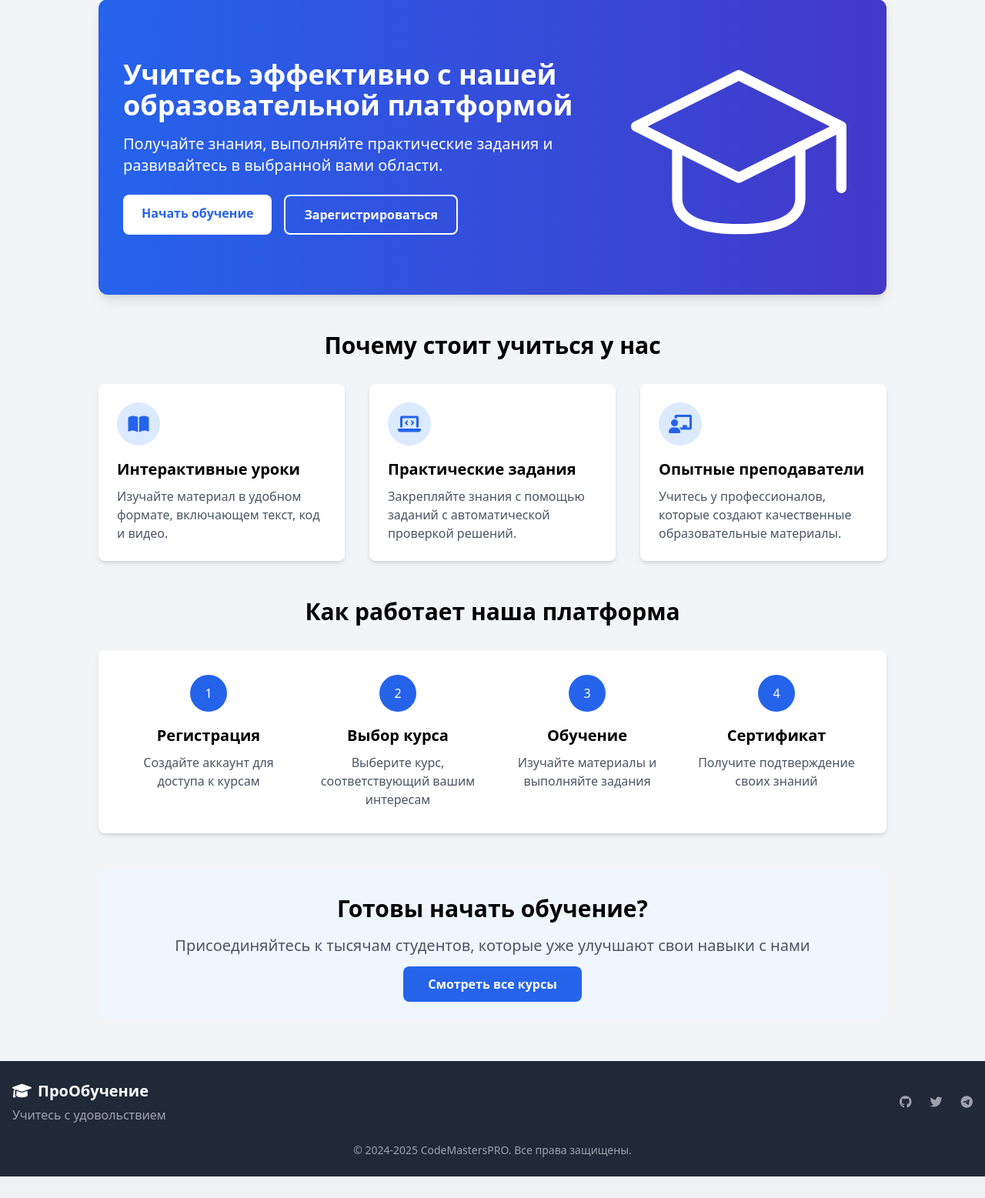
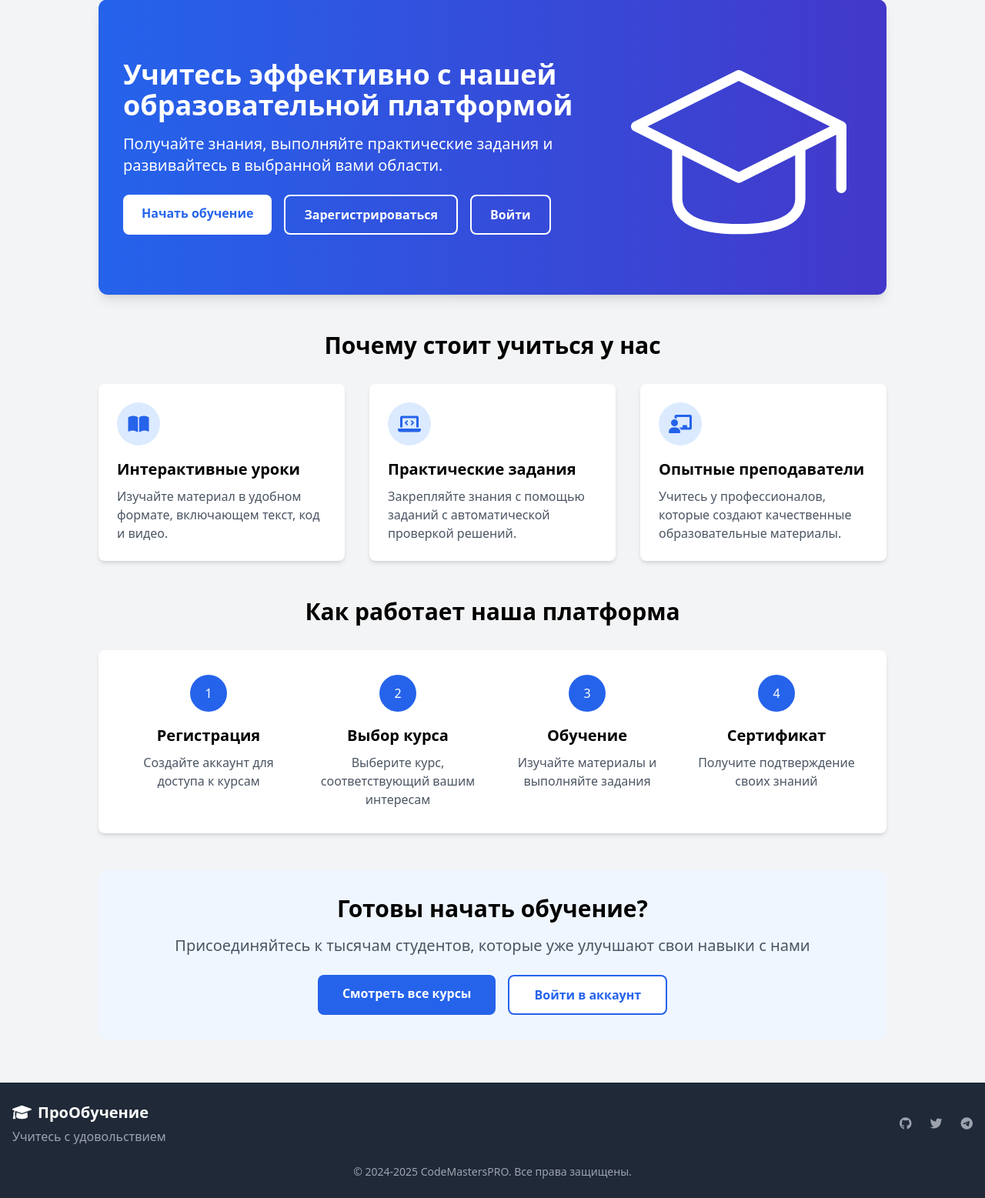
Before and after one commit to Sagaidak-Yevgeniy/proobuchdev, a Django app: page / in a window 1280 px wide. Shown: the part 89-1646 px from the top of the page at 77% size. Before the commit the page ends 1618 px from the top, so only its background shows below. Run offline with Django 5.2, Linux system fonts and the light colour scheme; parts of the project's set-up code (start-up, migrations or seed data) failed here and were passed over; some libraries are stand-ins or nearby versions.

Commit message:
Add login button to match registration button style
Replit-Commit-Author: Agent
Replit-Commit-Session-Id: 27bd9cc6-dd37-49f3-809c-eaee9c710eaa
Replit-Commit-Screenshot-Url: https://storage.googleapis.com/screenshot-production-us-central1/dd7133e5-0784-467d-88f8-1237e43ae485/7fa972f9-8502-4473-9c2c-10389b12a134.jpg

```diff
--- a/templates/home.html
+++ b/templates/home.html
@@ -14,6 +14,7 @@
                     <a href="{% url 'course_list' %}" class="bg-white text-blue-600 px-6 py-3 rounded-lg font-semibold hover:bg-blue-100 transition">Начать обучение</a>
                     {% if not user.is_authenticated %}
                     <a href="{% url 'register' %}" class="bg-transparent border-2 border-white text-white px-6 py-3 rounded-lg font-semibold hover:bg-white hover:text-blue-600 transition">Зарегистрироваться</a>
+                    <a href="{% url 'login' %}" class="bg-transparent border-2 border-white text-white px-6 py-3 rounded-lg font-semibold hover:bg-white hover:text-blue-600 transition">Войти</a>
                     {% endif %}
                 </div>
             </div>
@@ -87,7 +88,12 @@
     <section class="bg-blue-50 p-8 rounded-xl text-center mb-8">
         <h2 class="text-2xl sm:text-3xl font-bold mb-4">Готовы начать обучение?</h2>
         <p class="text-base sm:text-lg md:text-xl text-gray-600 mb-6">Присоединяйтесь к тысячам студентов, которые уже улучшают свои навыки с нами</p>
-        <a href="{% url 'course_list' %}" class="bg-blue-600 text-white px-8 py-3 rounded-lg font-semibold hover:bg-blue-700 transition">Смотреть все курсы</a>
+        <div class="flex flex-wrap justify-center gap-4">
+            <a href="{% url 'course_list' %}" class="bg-blue-600 text-white px-8 py-3 rounded-lg font-semibold hover:bg-blue-700 transition">Смотреть все курсы</a>
+            {% if not user.is_authenticated %}
+            <a href="{% url 'login' %}" class="bg-white border-2 border-blue-600 text-blue-600 px-8 py-3 rounded-lg font-semibold hover:bg-blue-50 transition">Войти в аккаунт</a>
+            {% endif %}
+        </div>
     </section>
 </div>
 {% endblock %}
--- a/templates/olympiads/submission_detail.html
+++ b/templates/olympiads/submission_detail.html
@@ -1,4 +1,5 @@
 {% extends 'base.html' %}
+{% load olympiad_extras %}
 
 {% block title %}Детали отправки - Образовательная платформа{% endblock %}
 
@@ -278,6 +279,6 @@
 {% load olympiad_extras %}
 
 {# Дополнительные фильтры для шаблона #}
-{% filter_passed test_results %}
+{{ test_results|filter_passed }}
 
 {% endblock %}
```
Also changed, not shown: attached_assets/IMG_2995.jpeg (added), attached_assets/IMG_2996.png (added), attached_assets/IMG_2997.jpeg (added).
